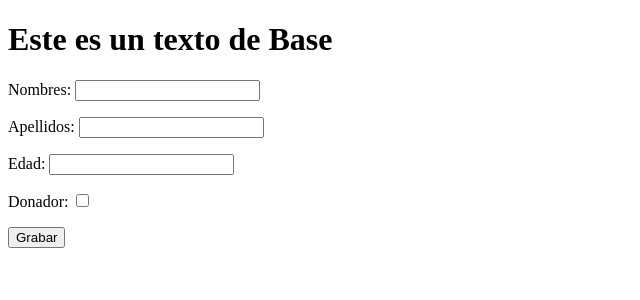
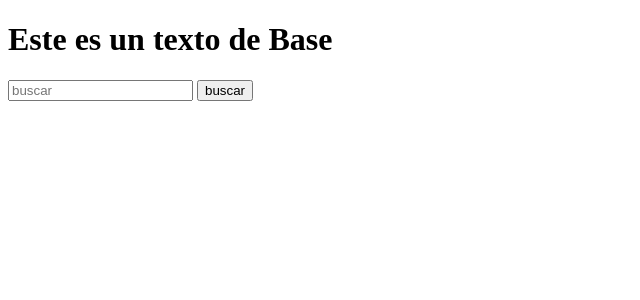
Before and after one commit to Aristides-1/PWEB2-TEORIA, a Django app: page /agregar/ in a window 1280 px wide. Shown: the part 88-388 px from the top of the page, without its empty margins (0-640 px from the left). Run offline with Django 5.2, Linux system fonts and the light colour scheme.

Commit message:
Update personasCreate.html
logística entre dato escrito en formulario y el botón buscar, dentro del método get

```diff
--- a/avancesDjango/listaContactos/personas/templates/personas/personasCreate.html
+++ b/avancesDjango/listaContactos/personas/templates/personas/personasCreate.html
@@ -1,8 +1,7 @@
 {% extends 'base.html' %}
 {% block content %}
-<form method="POST">
-    {% csrf_token %}
-    {{ form.as_p }}
-    <button type="submit">Grabar</button>
+<form action="." method="get">
+    <input type="text" name="q" placeholder="buscar" />
+    <input type="submit" value="buscar"/>
 </form>
 {% endblock %}
```
